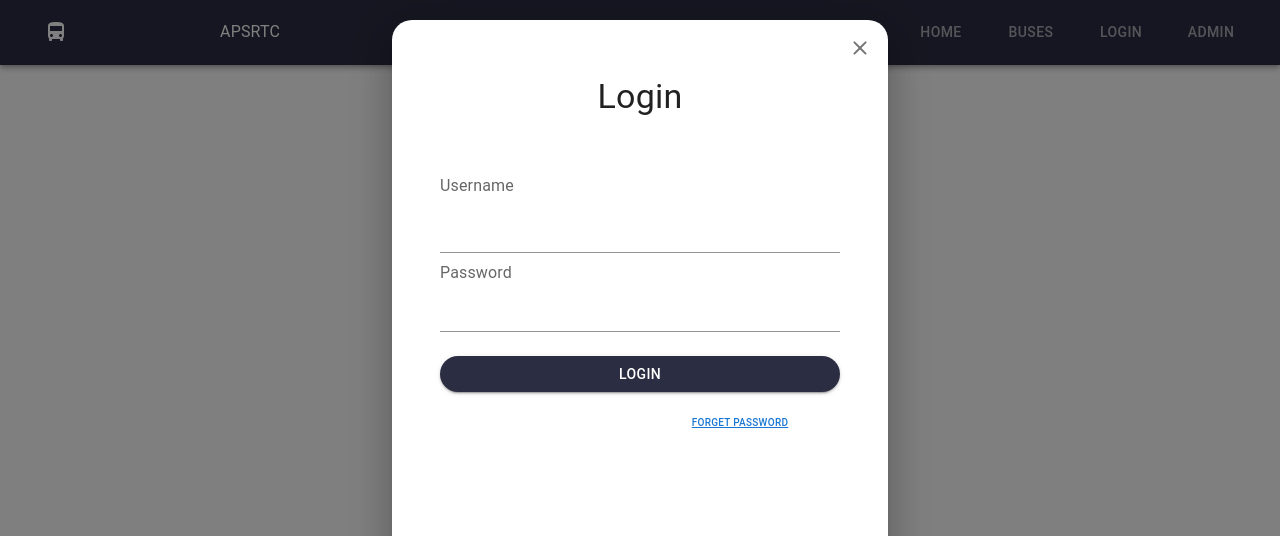
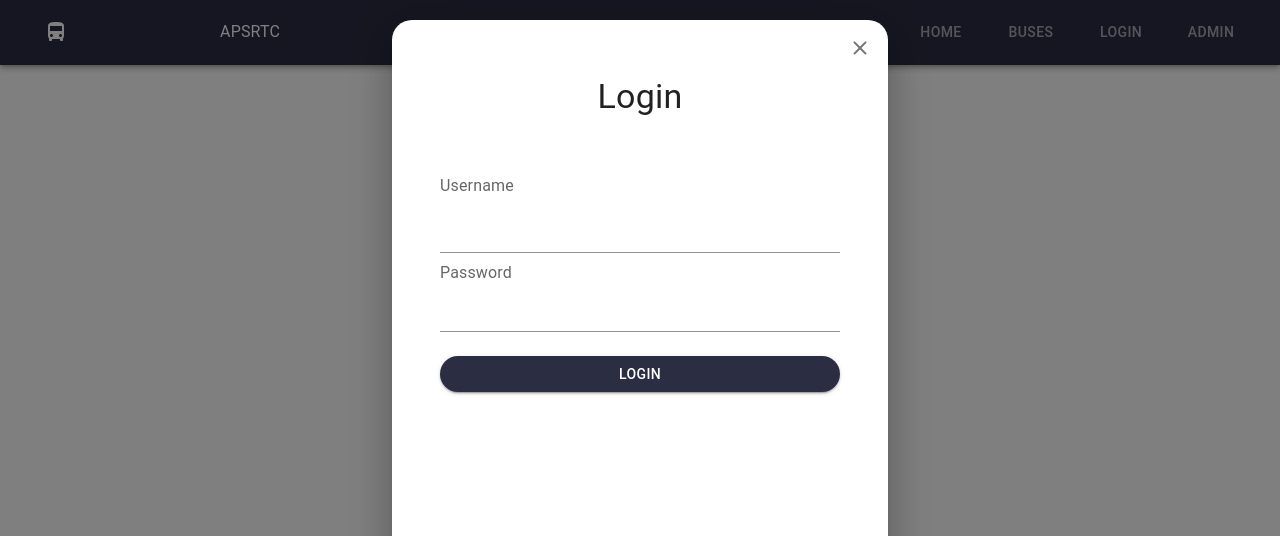
Before and after one commit to gnanashekar2004/APSRTC, a React (Create React App) app in the folder redbus/: page /adminlogin in a window 1280 px wide. Shown: the top 536 px of the page. Built offline with nearby package versions, Linux system fonts and the light colour scheme.

Commit message:
Removed forgot password for admin

```diff
--- a/redbus/src/components/Login/Loginform.js
+++ b/redbus/src/components/Login/Loginform.js
@@ -93,7 +93,7 @@
                       Switch to  {isSignup ? "Login" : "Signup"}
                      </Button>
                     </> }
-                    { !isSignup &&
+                    { !isSignup && !isadmin &&
                         <>
                           <Button sx={{mt:2, ml:'auto', borderRadius:5, width:'50%', textDecorationLine:'underline', fontSize:10}} LinkComponent={Link} to={'/forget'}  >Forget password </Button>
                         </>
```
